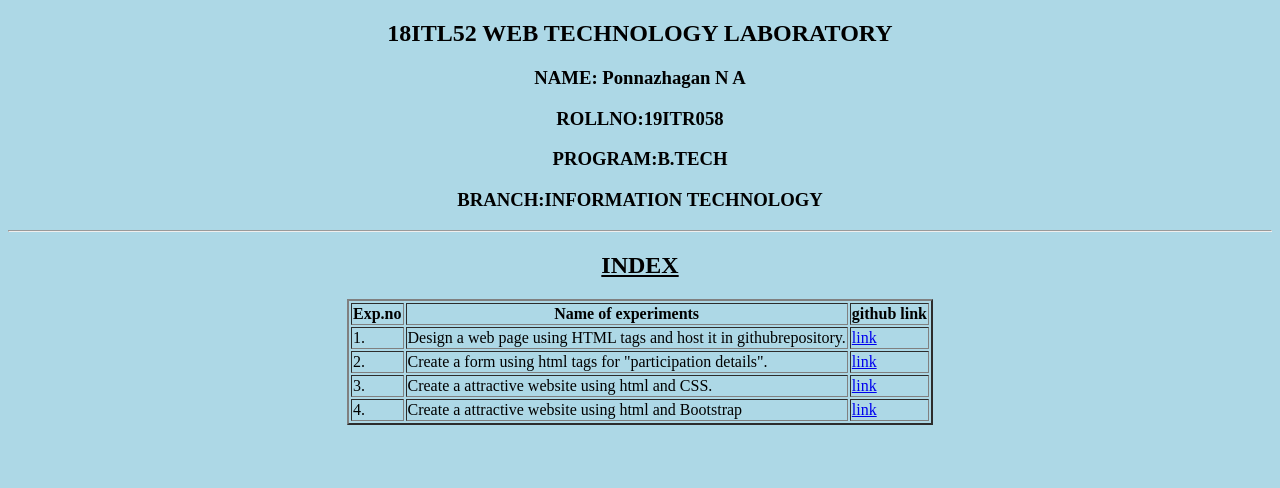
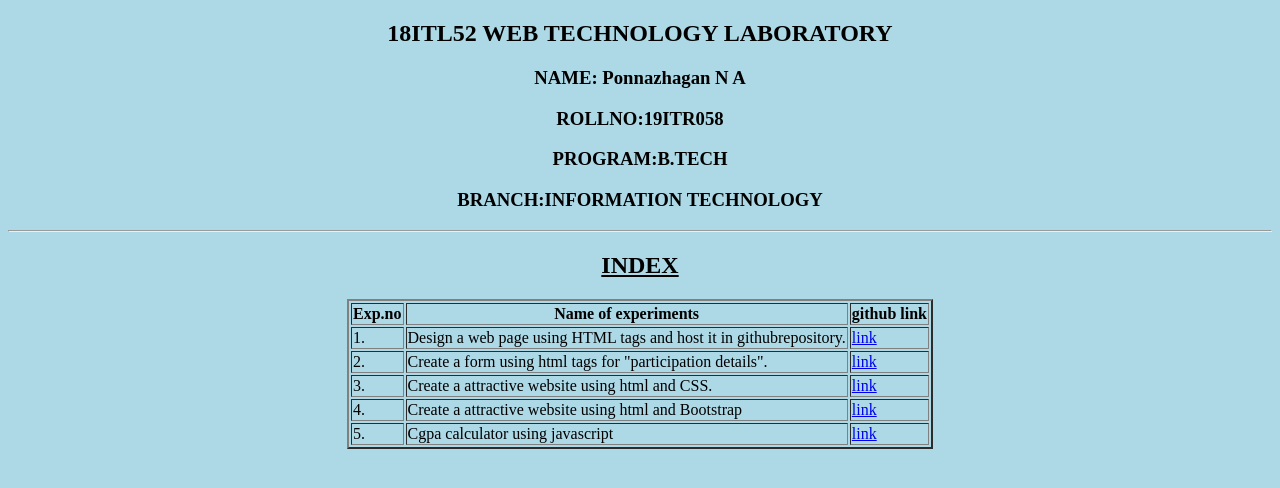
Before and after one commit to ponnazhagan/WT_lab, a plain HTML site: page WT_index.html in a window 1280 px wide. Drawn offline with Linux system fonts and the light colour scheme.

Commit message:
Update WT_index.html

```diff
--- a/WT_index.html
+++ b/WT_index.html
@@ -56,6 +56,15 @@
             <td> <a href="https://ponnazhagan.github.io/WT_lab/Ex4/index.htm" target="blank"> link</a></td>
         </tr>
 
+        <tr>
+            <td>
+                5.
+
+            </td>
+            <td>  Cgpa calculator using javascript</td>
+            <td> <a href="https://ponnazhagan.github.io/WT_lab/Ex5/cgpacalculator.htm" target="blank"> link</a></td>
+        </tr>
+
     </table>
 </body>
 </html>
```
